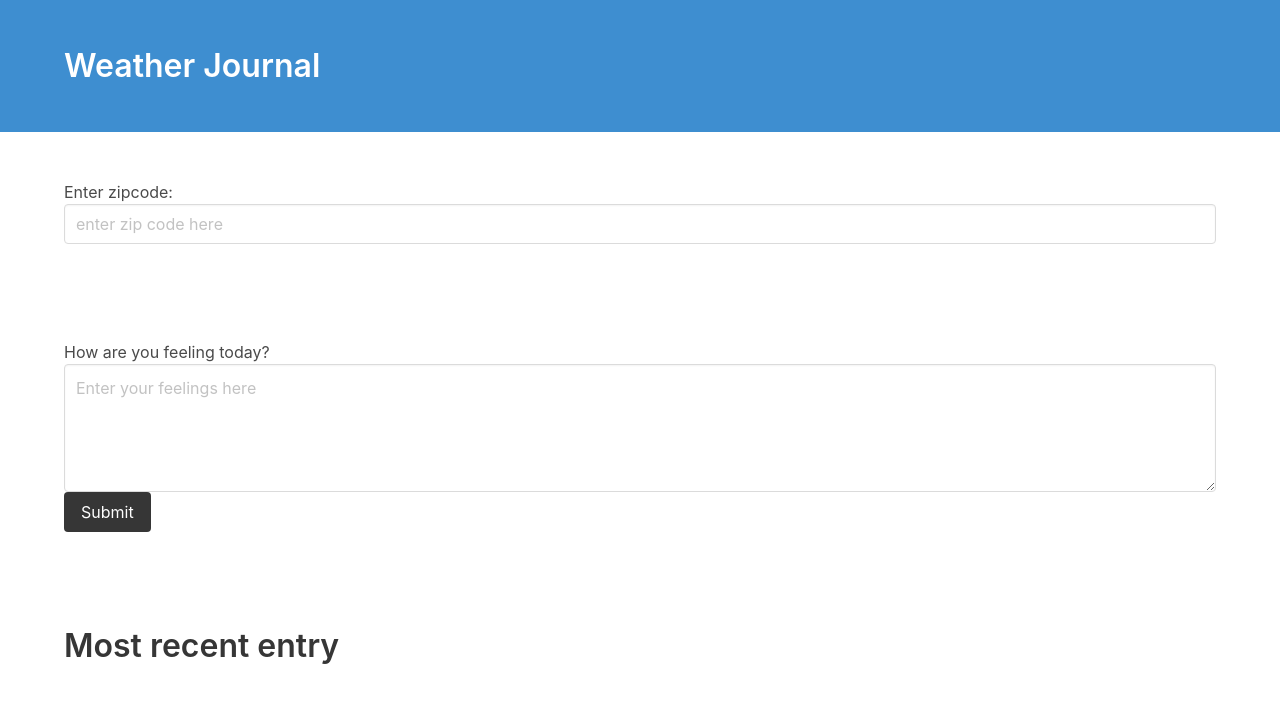
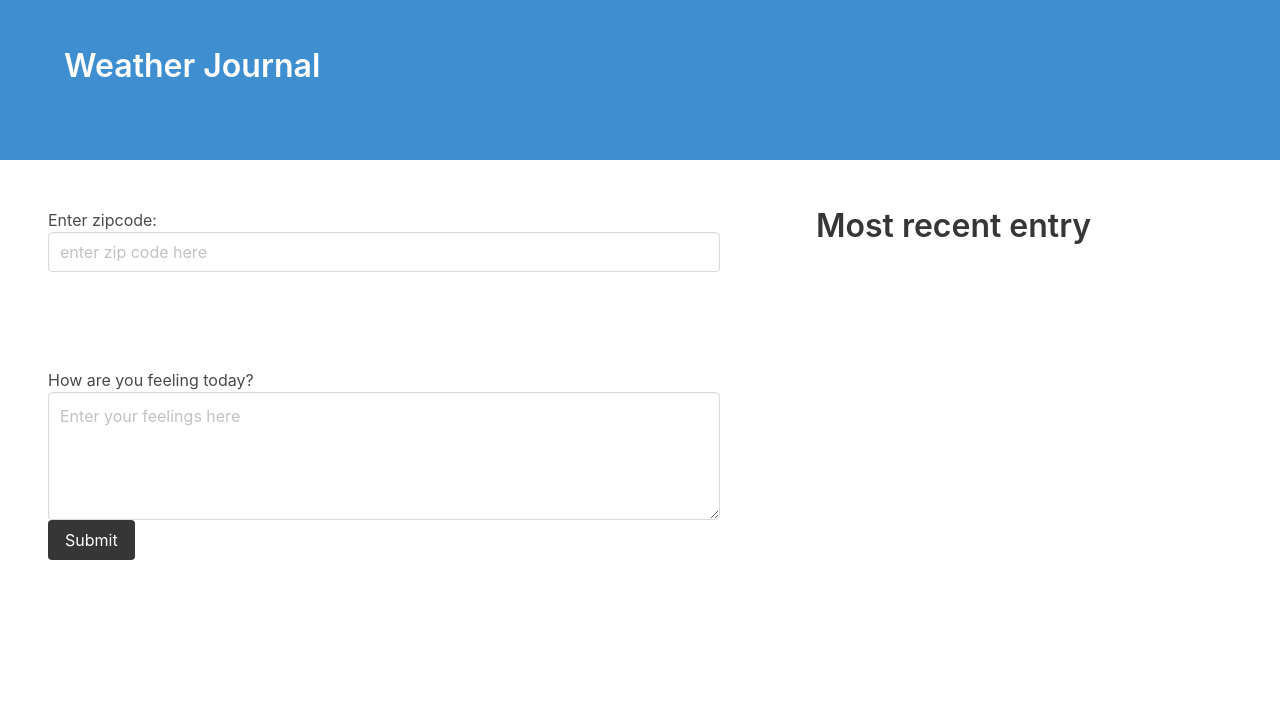
Before and after one commit to jefferygraham/FEND-Weather-Journal-App, a website: page website/index.html in a window 1280 px wide. Drawn offline with nearby package versions, Linux system fonts and the light colour scheme; a web font is replaced by a local one.

Commit message:
feat: add media query

```diff
--- a/website/index.html
+++ b/website/index.html
@@ -9,7 +9,7 @@
 </head>
  <body>
   <div id = "app">
-    <section class="hero is-info">
+    <section id="header" class="hero is-info">
       <div class="hero-body">
         <div class="container">
           <h1 class="title">
@@ -19,7 +19,7 @@
       </div>
     </section>
 
-    <section class="section">
+    <section id="zip-section" class="section">
       <div class ="container">
         <div class="field">
           <div class="control">
@@ -30,7 +30,7 @@
       </div>
     </section>
 
-    <section class="section">
+    <section id="feelings-section" class="section">
       <div class="container">
         <div class="field">
           <div class="control">
@@ -42,8 +42,8 @@
       </div>
     </section>
 
-    <section class="section">
-      <div class="container">
+    <section id="entry-section" class="section">
+      <div id="entryHolder" class="container">
         <h3 class="title is-3">Most recent entry</h3>
         <div id = "entryHolder"></div>
         <div id = "date"></div>
--- a/website/style.css
+++ b/website/style.css
@@ -1 +1,28 @@
 @import 'https://cdn.jsdelivr.net/npm/bulma@0.8.0/css/bulma.min.css';
+
+@media (min-width: 799px) {
+    #app {
+        display: grid;
+        grid-template-areas: "header header"
+                             "zip entry"
+                             "feelings entry";
+        grid-template-rows: 1fr 1fr 2fr;
+        grid-template-columns: 3fr 2fr;
+    }
+
+    #header {
+        grid-area: header;
+    }
+
+    #zip-section {
+        grid-area: zip;
+    }
+
+    #feelings-section {
+        grid-area: feelings;
+    }
+
+    #entry-selection {
+        grid-area: entry;
+    }
+}
```
